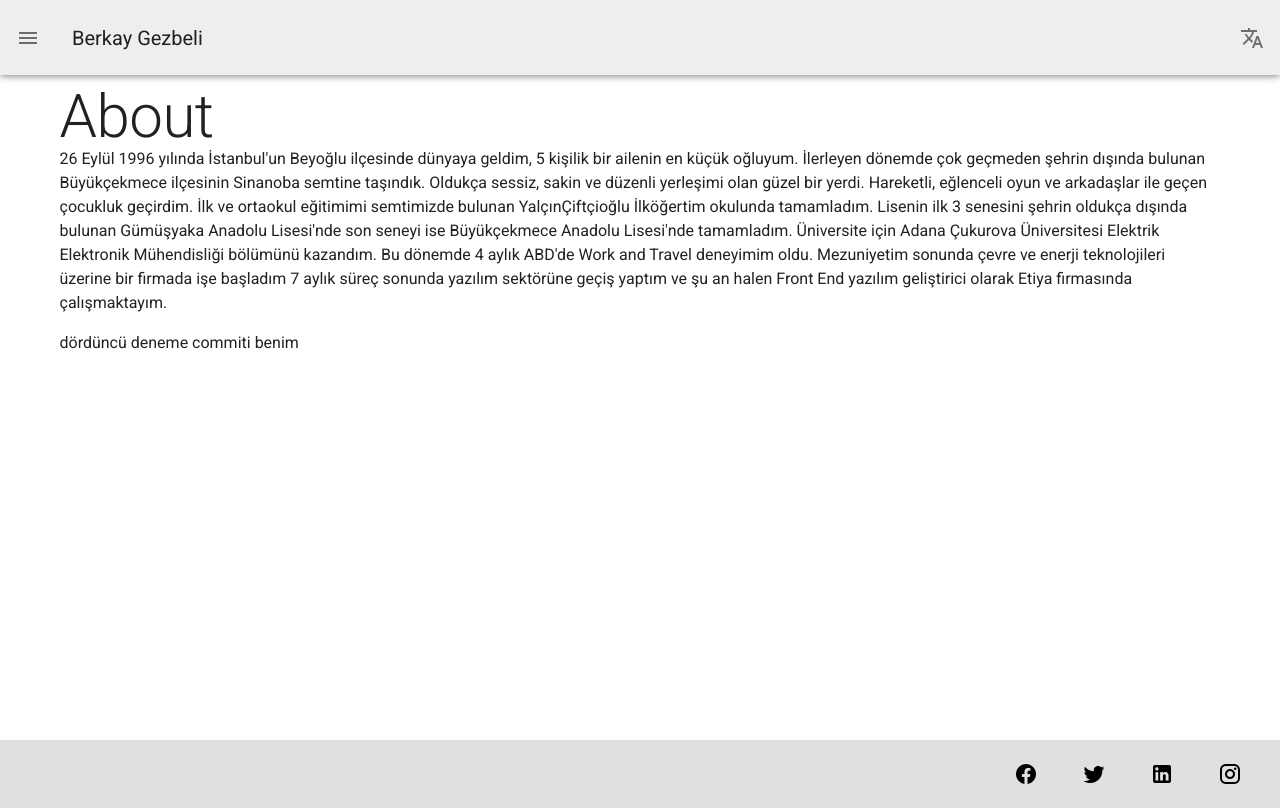
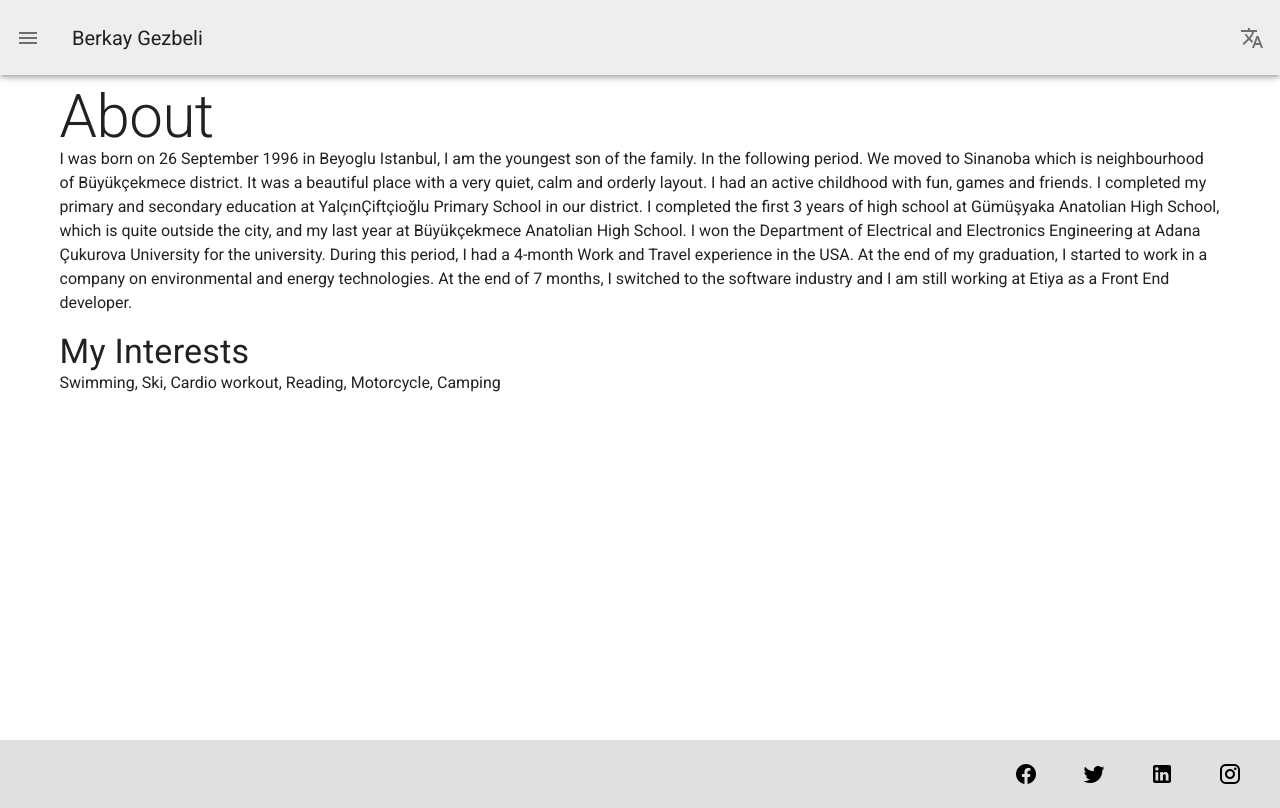
Before and after one commit to BerkayGezbeli/personal-blog, a Vue app: page /#/aboutPage in a window 1280 px wide. Built offline with nearby package versions, Linux system fonts and the light colour scheme.

Commit message:
completed about page

```diff
--- a/src/App.vue
+++ b/src/App.vue
@@ -87,6 +87,7 @@
           class="mx-4"
           icon
           :href="item.link"
+          target="_blank"
         >
           <v-icon color="black" size="24px">
             {{ item.icon }}
--- a/src/components/aboutPage.vue
+++ b/src/components/aboutPage.vue
@@ -1,9 +1,10 @@
 <template>
     <v-container>
-    <span class="text-h2">{{$t('about.header')}}</span>
+      <span class="text-h2">{{$t('about.header_about')}}</span>
     <div>
-      <p>{{$t('about.content')}}</p>
-      <p>dördüncü deneme commiti benim</p>
+      <p>{{$t('about.about_content')}}</p>
+      <span class="text-h4">{{$t('about.header_interests')}}</span>
+      <p>{{ $t('about.interests_content') }}</p>
     </div>
   </v-container>
   </template>
--- a/src/components/homePage.vue
+++ b/src/components/homePage.vue
@@ -10,7 +10,7 @@
         ></v-img>
       </v-col>
       <v-col>
-        <p>selam</p>
+        <span class="text-h2">{{$t('home.header')}}</span>-
       </v-col>
     </v-row>
   </v-container>
--- a/src/locales/en.json
+++ b/src/locales/en.json
@@ -6,7 +6,12 @@
         }
     },
     "about":{
-        "header": "About",
-        "content": "26 Eylül 1996 yılında İstanbul'un Beyoğlu ilçesinde dünyaya geldim, 5 kişilik bir ailenin en küçük oğluyum. İlerleyen dönemde çok geçmeden şehrin dışında bulunan Büyükçekmece ilçesinin Sinanoba semtine taşındık. Oldukça sessiz, sakin ve düzenli yerleşimi olan güzel bir yerdi. Hareketli, eğlenceli oyun ve arkadaşlar ile geçen çocukluk geçirdim. İlk ve ortaokul eğitimimi semtimizde bulunan YalçınÇiftçioğlu İlköğertim okulunda tamamladım. Lisenin ilk 3 senesini şehrin oldukça dışında bulunan Gümüşyaka Anadolu Lisesi'nde son seneyi ise Büyükçekmece Anadolu Lisesi'nde tamamladım. Üniversite için Adana Çukurova Üniversitesi Elektrik Elektronik Mühendisliği bölümünü kazandım. Bu dönemde 4 aylık ABD'de Work and Travel deneyimim oldu. Mezuniyetim sonunda çevre ve enerji teknolojileri üzerine bir firmada işe başladım 7 aylık süreç sonunda yazılım sektörüne geçiş yaptım ve şu an halen Front End yazılım geliştirici olarak Etiya firmasında çalışmaktayım."
+        "header_about": "About",
+        "header_interests": "My Interests",
+        "about_content": "I was born on 26 September 1996 in Beyoglu Istanbul, I am the youngest son of the family. In the following period. We moved to Sinanoba which is neighbourhood of Büyükçekmece district. It was a beautiful place with a very quiet, calm and orderly layout. I had an active childhood with fun, games and friends. I completed my primary and secondary education at YalçınÇiftçioğlu Primary School in our district. I completed the first 3 years of high school at Gümüşyaka Anatolian High School, which is quite outside the city, and my last year at Büyükçekmece Anatolian High School. I won the Department of Electrical and Electronics Engineering at Adana Çukurova University for the university. During this period, I had a 4-month Work and Travel experience in the USA. At the end of my graduation, I started to work in a company on environmental and energy technologies. At the end of 7 months, I switched to the software industry and I am still working at Etiya as a Front End developer.",
+        "interests_content": "Swimming, Ski, Cardio workout, Reading, Motorcycle, Camping"
+    },
+    "home":{
+        "header": "Hello!"
     }
 }
--- a/src/locales/tr.json
+++ b/src/locales/tr.json
@@ -6,7 +6,13 @@
         }
     },
     "about":{
-        "header": "Hakkımda",
-        "content": "26 Eylül 1996 yılında İstanbul'un Beyoğlu ilçesinde dünyaya geldim, 5 kişilik bir ailenin en küçük oğluyum. İlerleyen dönemde çok geçmeden şehrin dışında bulunan Büyükçekmece ilçesinin Sinanoba semtine taşındık. Oldukça sessiz, sakin ve düzenli yerleşimi olan güzel bir yerdi. Hareketli, eğlenceli oyun ve arkadaşlar ile geçen çocukluk geçirdim. İlk ve ortaokul eğitimimi semtimizde bulunan YalçınÇiftçioğlu İlköğertim okulunda tamamladım. Lisenin ilk 3 senesini şehrin oldukça dışında bulunan Gümüşyaka Anadolu Lisesi'nde son seneyi ise Büyükçekmece Anadolu Lisesi'nde tamamladım. Üniversite için Adana Çukurova Üniversitesi Elektrik Elektronik Mühendisliği bölümünü kazandım. Bu dönemde 4 aylık ABD'de Work and Travel deneyimim oldu. Mezuniyetim sonunda çevre ve enerji teknolojileri üzerine bir firmada işe başladım 7 aylık süreç sonunda yazılım sektörüne geçiş yaptım ve şu an halen Front End yazılım geliştirici olarak Etiya firmasında çalışmaktayım."
+        "header_about": "Hakkımda",
+        "header_interests": "Ilgi Alanlarım",
+        "about_content": "26 Eylül 1996 yılında İstanbul'un Beyoğlu ilçesinde dünyaya geldim, 5 kişilik bir ailenin en küçük oğluyum. İlerleyen dönemde çok geçmeden şehrin dışında bulunan Büyükçekmece ilçesinin Sinanoba semtine taşındık. Oldukça sessiz, sakin ve düzenli yerleşimi olan güzel bir yerdi. Hareketli, eğlenceli oyun ve arkadaşlar ile geçen çocukluk geçirdim. İlk ve ortaokul eğitimimi semtimizde bulunan YalçınÇiftçioğlu İlköğertim okulunda tamamladım. Lisenin ilk 3 senesini şehrin oldukça dışında bulunan Gümüşyaka Anadolu Lisesi'nde son seneyi ise Büyükçekmece Anadolu Lisesi'nde tamamladım. Üniversite için Adana Çukurova Üniversitesi Elektrik Elektronik Mühendisliği bölümünü kazandım. Bu dönemde 4 aylık ABD'de Work and Travel deneyimim oldu. Mezuniyetim sonunda çevre ve enerji teknolojileri üzerine bir firmada işe başladım 7 aylık süreç sonunda yazılım sektörüne geçiş yaptım ve şu an halen Front End yazılım geliştirici olarak Etiya firmasında çalışmaktayım.",
+        "interests_content": "Yüzme, Kayak, Kardiyo egzersiz, Okuma, Motorsiklet sürme, Kamp Yapma"
+
+    },
+    "home": {
+        "header": "Merhaba!"
     }
 }
```
